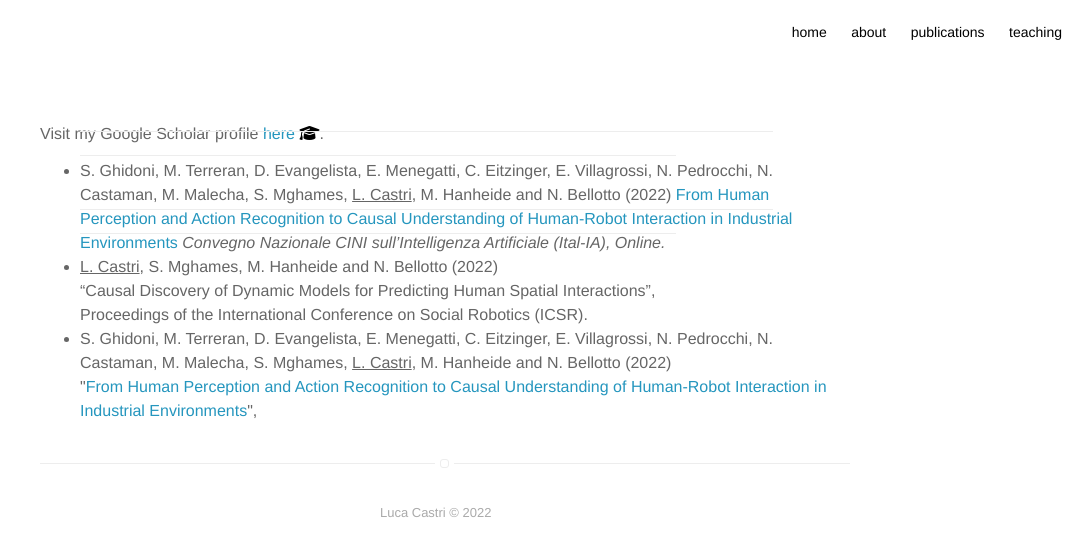
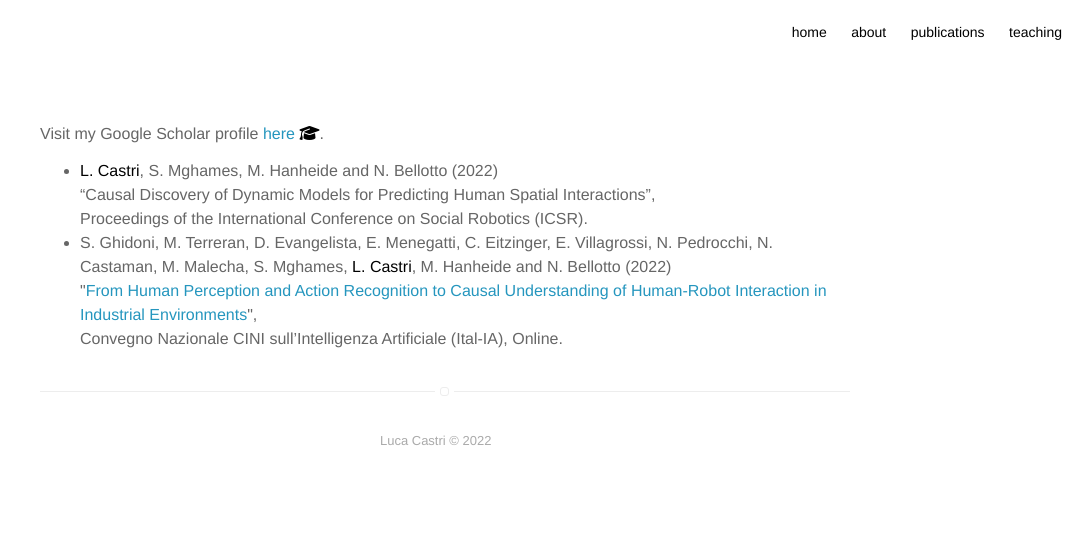
Before and after one commit to lcastri/lcastri.github.io, a Jekyll site: the page built from publications.html, in a window 1280 px wide. Shown: the top 556 px of the page, without its empty margins (195-1280 px from the left). Built offline with Jekyll 4.4.1, drawn with Linux system fonts in a browser that asks for light colours; nearby versions of some CDN libraries.

Commit message:
Revert "Update publications.html"
This reverts commit 3e0a38099788d2c2e853e3b75987e1da6daf4b05.

```diff
--- a/publications.html
+++ b/publications.html
@@ -6,24 +6,13 @@ layout: page
 Visit my Google Scholar profile <a class="ext_link" href="https://scholar.google.com/citations?user=MWKfdVQAAAAJ&hl=en&oi=ao">here</a> <i class="fa fa-graduation-cap inline-icon"></i>.
 <ul>
     <li>
-        <div id="ghidoni2022human">
-            <span class="author">
-                S. Ghidoni, M. Terreran, D. Evangelista, E. Menegatti, C. Eitzinger, E. Villagrossi, N. Pedrocchi, N. Castaman, M. Malecha, S. Mghames, <u>L. Castri</u>, M. Hanheide and N. Bellotto (2022)
-            </span>
-            <a class="ext_link" href="https://eprints.lincoln.ac.uk/id/eprint/48515/">From Human Perception and Action Recognition to Causal Understanding of Human-Robot Interaction in Industrial Environments</a>
-            <span class="periodical">
-                <em>Convegno Nazionale CINI sull’Intelligenza Artificiale (Ital-IA), Online.</em>
-            </span>
-        </div>
-    </li>
-    <li>
-        <u>L. Castri</u>, S. Mghames, M. Hanheide and N. Bellotto (2022)<br>
+        <strong>L. Castri</strong>, S. Mghames, M. Hanheide and N. Bellotto (2022)<br>
         “Causal Discovery of Dynamic Models for Predicting Human Spatial Interactions”,<br>
         Proceedings of the International Conference on Social Robotics (ICSR).
     </li>
     <li>
-        S. Ghidoni, M. Terreran, D. Evangelista, E. Menegatti, C. Eitzinger, E. Villagrossi, N. Pedrocchi, N. Castaman, M. Malecha, S. Mghames, <u>L. Castri</u>, M. Hanheide and N. Bellotto (2022)<br>
+        S. Ghidoni, M. Terreran, D. Evangelista, E. Menegatti, C. Eitzinger, E. Villagrossi, N. Pedrocchi, N. Castaman, M. Malecha, S. Mghames, <strong>L. Castri</strong>, M. Hanheide and N. Bellotto (2022)<br>
         "<a class="ext_link" href="https://eprints.lincoln.ac.uk/id/eprint/48515/">From Human Perception and Action Recognition to Causal Understanding of Human-Robot Interaction in Industrial Environments</a>",<br>
-
+        Convegno Nazionale CINI sull’Intelligenza Artificiale (Ital-IA), Online.
     </li>
 </ul>
```
